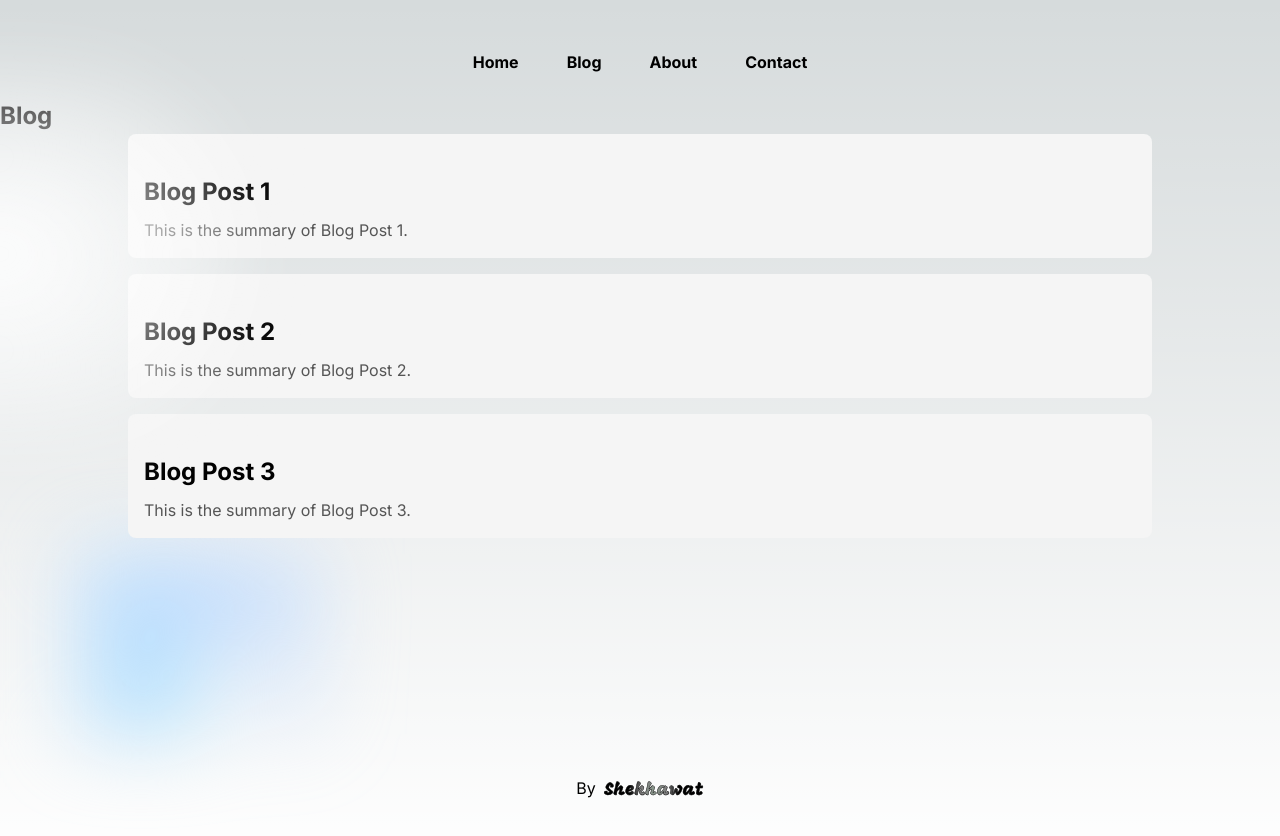
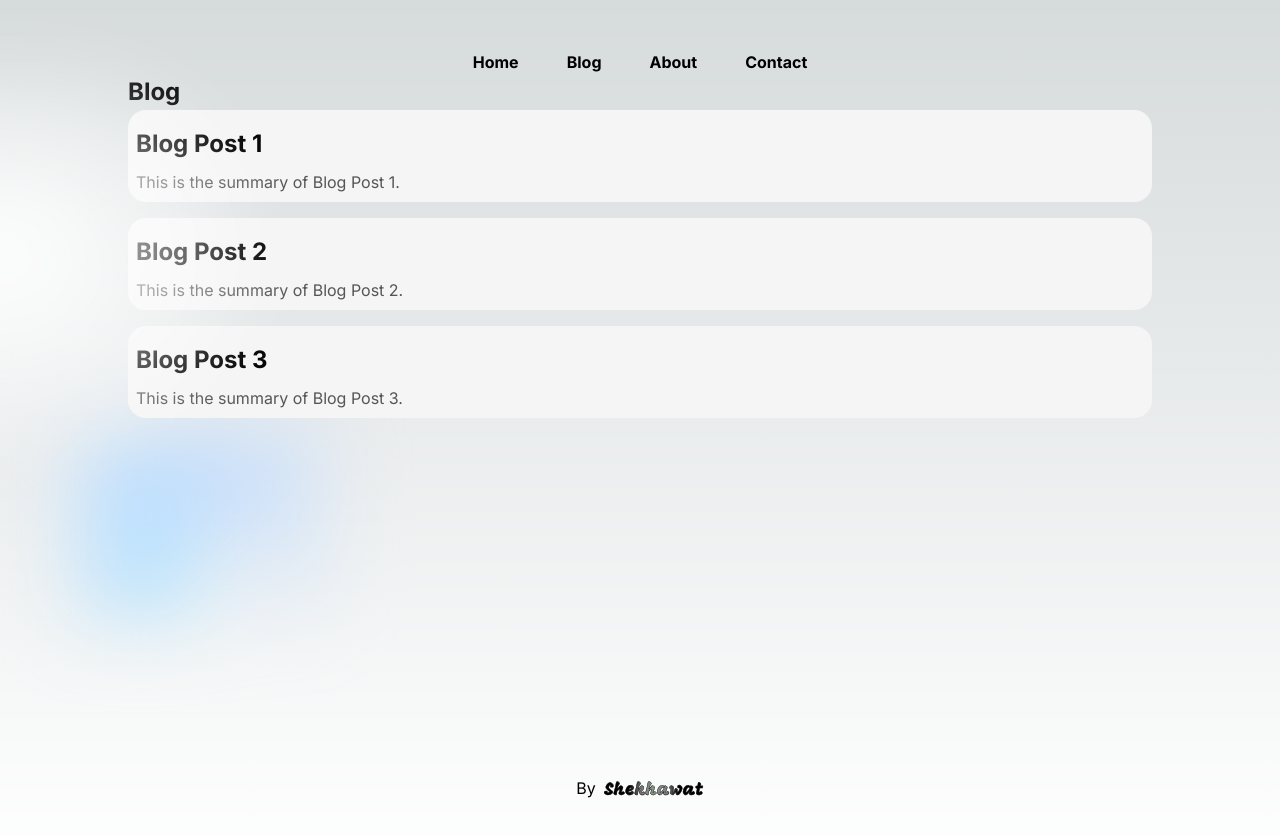
Before and after one commit to shekhawat2/shekhawat2.github.io, a Next.js app: page /blog in a window 1280 px wide. Shown: the top 836 px of the page. Built offline with nearby package versions, Linux system fonts and the light colour scheme.

Commit message:
test update

```diff
--- a/src/app/blog/page.tsx
+++ b/src/app/blog/page.tsx
@@ -1,5 +1,6 @@
-import Link from "next/link";
-import Styles from "../../styles/Styles.module.css";
+import fs from 'fs';
+import Link from 'next/link';
+import styles from '../../styles/Styles.module.css';
 
 // Mock data for demonstration
 const blogData = [
@@ -21,10 +22,11 @@ const blogData = [
 ];
 
 const Blog = () => (
-  <div>
-    <h1>Blog</h1>
+  <div className={styles.container}>
+    <h1 className={styles.heading}>Blog</h1>
+    <div className={styles.cardContainer}>
       {blogData.map((post) => (
-      <div key={post.slug} className={Styles.card}>
+        <div key={post.slug} className={styles.card}>
           <h2>
           <Link href={`/blog/${post.slug}`}>{post.title}</Link>
           </h2>
@@ -32,6 +34,7 @@ const Blog = () => (
         </div>
       ))}
     </div>
+  </div>
 );
 
 export default Blog;
--- a/src/app/globals.css
+++ b/src/app/globals.css
@@ -31,7 +31,6 @@ h2,
 h3,
 h4 {
   font-weight: 700;
-  padding-top: 1em;
 }
 
 h1 {
--- a/src/app/page.tsx
+++ b/src/app/page.tsx
@@ -4,7 +4,7 @@ import Image from "next/image";
 
 export default function Home() {
   return (
-    <main className="min-h-screen flex-col">
+    <main className="Main">
       <div className="flex flex-col items-center justify-between p-11 ">
         <Image
           className="relative dark:drop-shadow-[0_0_0.3rem_#ffffff70] dark:invert "
--- a/src/styles/Styles.module.css
+++ b/src/styles/Styles.module.css
@@ -1,18 +1,38 @@
 /* styles.module.css */
+
+.container {
+  display: flex;
+  flex-direction: column;
+}
+
+.heading {
+  align-self: flex-start;
+  margin-left: 10%;
+  margin-right: 10%;
+}
+
+.cardContainer {
+  display: flex;
+  flex-direction: column;
+  align-items: flex-start;
+  flex-wrap: wrap; /* Allow cards to wrap to the next line */
+  justify-content: space-between; /* Distribute cards evenly in the container */
+}
 
 .card {
   background-color: #f5f5f5;
-  padding: 16px;
-  border-radius: 8px;
+  padding: 8px;
+  border-radius: 18px;
   margin-bottom: 16px;
-  width: 80%; /* Set the width to 80% */
-  box-sizing: border-box; /* Include padding in the width calculation */
-  margin-left: 10%; /* Center the card by adding a left margin */
-  margin-right: 10%; /* Center the card by adding a right margin */
+  width: 80%;
+  box-sizing: border-box;
+  margin-left: 10%;
+  margin-right: 10%;
 }
 
 .card h2 {
   font-size: 24px;
+  margin-top: 8px;
   margin-bottom: 8px;
 }
 
```
Lines whose indentation alone changed are shown as unchanged.
